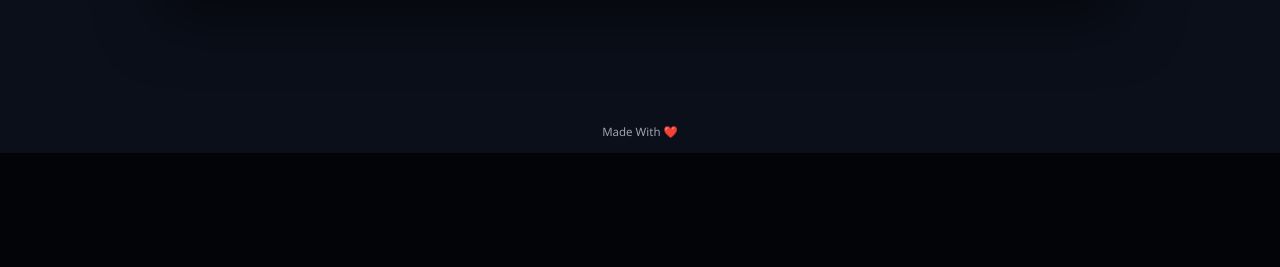
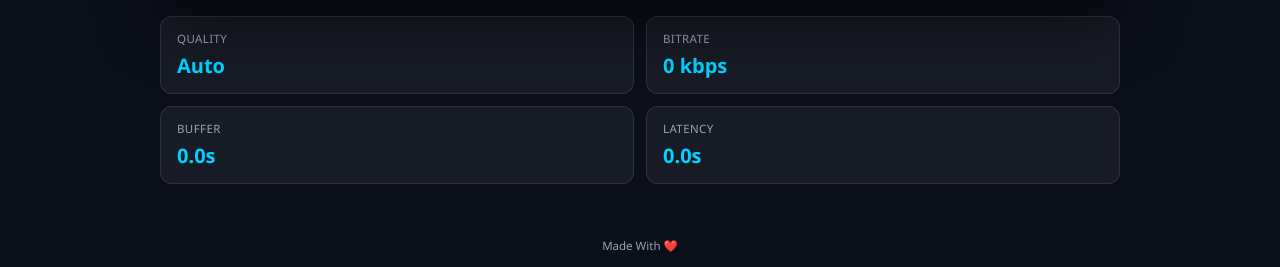
Before and after one commit to carrombro47-crypto/New-lou-class-code-wala, a Flask app: template templates/player.html in a window 1280 px wide. Shown: the part 647-914 px from the top of the page. Before the commit the page ends 800 px from the top, so only its background shows below. Run offline with Flask 3, Linux system fonts and the light colour scheme; the template is opened without the code that fills it, so the values that code supplies are empty; some libraries are stand-ins or nearby versions.

Commit message:
Add files via upload

```diff
--- a/templates/player.html
+++ b/templates/player.html
@@ -102,7 +102,7 @@
 }
 .cbtn:hover { background:rgba(255,255,255,.25); }
 .progress-wrap { flex:1; height:5px; background:rgba(255,255,255,.18); border-radius:99px; cursor:pointer; position:relative; }
-.progress-bar { height:100%; background:linear-gradient(90deg, var(--accent), var(--accent2)); border-radius:99px; width:0%; }
+.progress-bar { height:100%; background:linear-gradient(90deg, #8b5e34, #c68642); border-radius:99px; width:0%; }
 .time-label { font-size:11.5px; color:#d1d5db; min-width:70px; text-align:center; flex-shrink:0; }
 .go-live {
     padding:0 14px; height:30px; border:none; border-radius:999px;
@@ -118,6 +118,21 @@
 
 .live-elapsed { display:flex; align-items:center; gap:6px; }
 .live-elapsed .ldot { width:6px; height:6px; border-radius:50%; background:var(--accent2); flex-shrink:0; }
+
+/* ── Stats grid (Quality / Bitrate / Buffer / Latency) ── */
+.stats-grid {
+    display:grid; grid-template-columns:1fr 1fr; gap:12px;
+    width:100%; max-width:960px; margin-top:16px;
+}
+.stat-box { background:var(--card); border:1px solid var(--border); border-radius:12px; padding:14px 16px; }
+.stat-label { font-size:11.5px; color:var(--muted); text-transform:uppercase; letter-spacing:.4px; margin-bottom:6px; }
+.stat-value { font-size:20px; font-weight:700; color:var(--accent2); }
+.stat-select {
+    width:100%; background:transparent; border:none; outline:none; appearance:none;
+    -webkit-appearance:none; font-size:20px; font-weight:700; color:var(--accent2);
+    cursor:pointer; font-family:inherit; padding:0;
+}
+.stat-select option { background:#0b0f1a; color:var(--text); }
 
 footer { text-align:center; color:var(--muted); font-size:11.5px; padding:14px; }
 </style>
@@ -173,6 +188,25 @@
             </div>
         </div>
     </div>
+
+    <div class="stats-grid live-only" id="statsGrid">
+        <div class="stat-box">
+            <div class="stat-label">Quality</div>
+            <select class="stat-select" id="qualitySelect"><option value="-1">Auto</option></select>
+        </div>
+        <div class="stat-box">
+            <div class="stat-label">Bitrate</div>
+            <div class="stat-value" id="statBitrate">0 kbps</div>
+        </div>
+        <div class="stat-box">
+            <div class="stat-label">Buffer</div>
+            <div class="stat-value" id="statBuffer">0.0s</div>
+        </div>
+        <div class="stat-box">
+            <div class="stat-label">Latency</div>
+            <div class="stat-value" id="statLatency">--</div>
+        </div>
+    </div>
 </main>
 
 <footer>Made With ❤️</footer>
@@ -206,6 +240,11 @@
     var timeLabel = document.getElementById("timeLabel");
     var liveElapsedLabel = document.getElementById("liveElapsedLabel");
     var liveElapsedText = document.getElementById("liveElapsedText");
+    var statsGrid = document.getElementById("statsGrid");
+    var qualitySelect = document.getElementById("qualitySelect");
+    var statBitrate = document.getElementById("statBitrate");
+    var statBuffer = document.getElementById("statBuffer");
+    var statLatency = document.getElementById("statLatency");
 
     var hls = null;
     var isLive = true;
@@ -301,6 +340,23 @@
         };
     }
 
+    // ─────────── Quality selector (Auto ya manual — live mein bhi) ───────────
+    function populateQualityLevels() {
+        if (!hls || !hls.levels) return;
+        qualitySelect.innerHTML = '<option value="-1">Auto</option>';
+        hls.levels.forEach(function (level, idx) {
+            var opt = document.createElement("option");
+            opt.value = idx;
+            opt.textContent = (level.height || "?") + "p";
+            qualitySelect.appendChild(opt);
+        });
+        qualitySelect.value = String(hls.currentLevel);
+    }
+    qualitySelect.addEventListener("change", function () {
+        if (!hls) return;
+        hls.currentLevel = parseInt(qualitySelect.value, 10); // -1 = Auto
+    });
+
     // ─────────── Speed control (VOD only) ───────────
     var SPEEDS = [0.5, 1, 1.25, 1.5, 2];
     btnSpeed.addEventListener("click", function () {
@@ -370,6 +426,7 @@
                 manifestEverLoaded = true;
                 clearLoadWatchdog();
                 attemptAutoplay();
+                populateQualityLevels();
             });
 
             // Playlist mein ENDLIST aa gaya → live khatam.
@@ -468,9 +525,18 @@
         if (document.fullscreenElement) {
             document.exitFullscreen();
         } else if (shell.requestFullscreen) {
-            shell.requestFullscreen();
+            shell.requestFullscreen().then(function () {
+                if (screen.orientation && screen.orientation.lock) {
+                    screen.orientation.lock("landscape").catch(function () {});
+                }
+            }).catch(function () {});
         } else if (video.webkitEnterFullscreen) {
             video.webkitEnterFullscreen(); // iOS Safari
+        }
+    });
+    document.addEventListener("fullscreenchange", function () {
+        if (!document.fullscreenElement && screen.orientation && screen.orientation.unlock) {
+            try { screen.orientation.unlock(); } catch (e) {}
         }
     });
 
@@ -516,6 +582,7 @@
                     liveElapsedText.textContent = fmt(elapsed);
                 }
                 updateGoLiveState();
+                updateLiveStats();
             } else if (video.duration) {
                 progressBar.style.width = (video.currentTime / video.duration) * 100 + "%";
                 timeLabel.textContent = fmt(video.currentTime) + " / " + fmt(video.duration);
@@ -529,11 +596,46 @@
         return (h ? h + ":" : "") + String(m).padStart(2, "0") + ":" + String(sec).padStart(2, "0");
     }
 
+    // Bitrate/Buffer/Latency — real values, hls.js se seedha nikale gaye
+    function updateLiveStats() {
+        var bufferedSecs = 0;
+        if (video.buffered && video.buffered.length) {
+            try {
+                bufferedSecs = Math.max(0, video.buffered.end(video.buffered.length - 1) - video.currentTime);
+            } catch (e) {}
+        }
+        statBuffer.textContent = bufferedSecs.toFixed(1) + "s";
+
+        if (hls && hls.levels && hls.levels[hls.currentLevel]) {
+            var bps = hls.levels[hls.currentLevel].bitrate;
+            statBitrate.textContent = bps ? Math.round(bps / 1000) + " kbps" : "0 kbps";
+        }
+
+        // hls.latency ke bina proper PROGRAM-DATE-TIME sync ke bahut bada/
+        // galat value de sakta hai — sirf sane range mein hi dikhao.
+        if (hls && typeof hls.latency === "number" && !isNaN(hls.latency) && hls.latency >= 0 && hls.latency < 60) {
+            statLatency.textContent = hls.latency.toFixed(1) + "s";
+        } else {
+            statLatency.textContent = "--";
+        }
+    }
+
     progressWrap.addEventListener("click", function (e) {
-        if (isLive) return; // live mein seek mat karo — Go Live use karo
+        var rect = progressWrap.getBoundingClientRect();
+        var ratio = Math.min(1, Math.max(0, (e.clientX - rect.left) / rect.width));
+        if (isLive) {
+            // Live DVR seek — user manually aage/pichhe kar sakta hai.
+            // Live edge par sirf "Go Live" button dabane se hi jaayega,
+            // yahan koi forceful snap-back nahi hai.
+            if (!video.seekable.length) return;
+            var lstart = video.seekable.start(0);
+            var lend = video.seekable.end(video.seekable.length - 1);
+            video.currentTime = lstart + ratio * (lend - lstart);
+            video.play().catch(function () {});
+            return;
+        }
         if (!video.duration) return;
-        var rect = progressWrap.getBoundingClientRect();
-        video.currentTime = ((e.clientX - rect.left) / rect.width) * video.duration;
+        video.currentTime = ratio * video.duration;
     });
 
     // ─────────── Boot ───────────
```
